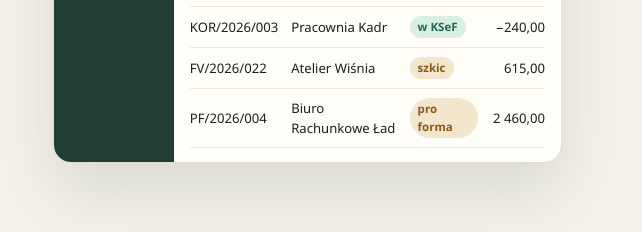
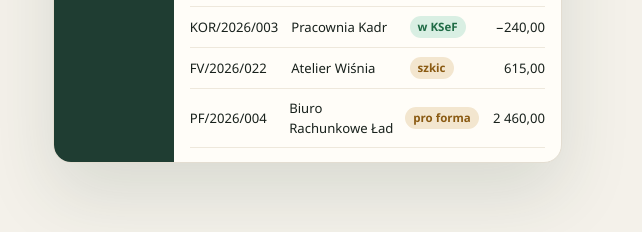
Before and after one commit to mkucharski8/OFFaktura, a website: page public/index.html in a window 1280 px wide. Shown: the part 401-633 px from the top of the page, 638-1280 px from the left. Drawn offline with Linux system fonts and the light colour scheme.

Commit message:
Etykieta statusu w jednej linii.
Co-authored-by: Cursor <cursoragent@cursor.com>

```diff
--- a/public/index.html
+++ b/public/index.html
@@ -85,7 +85,7 @@
     .row { display: grid; grid-template-columns: 1.1fr 1.3fr 0.8fr 0.7fr; gap: 8px; align-items: center; padding: 9px 0; border-bottom: 1px solid #eee8dc; font-size: 0.82rem; }
     .row.head { color: var(--muted); font-size: 0.74rem; text-transform: uppercase; letter-spacing: 0.04em; }
     .row .num { text-align: right; font-variant-numeric: tabular-nums; }
-    .tag { justify-self: start; font-size: 0.72rem; padding: 2px 8px; border-radius: 999px; background: var(--mint); color: var(--mint-ink); font-weight: 650; }
+    .tag { justify-self: start; white-space: nowrap; font-size: 0.72rem; padding: 2px 8px; border-radius: 999px; background: var(--mint); color: var(--mint-ink); font-weight: 650; }
     .tag.draft { background: #f3e6cf; color: #8a5a12; }
 
     .trust { display: grid; grid-template-columns: repeat(4, 1fr); gap: 12px; padding: 18px 0 8px; }
```
